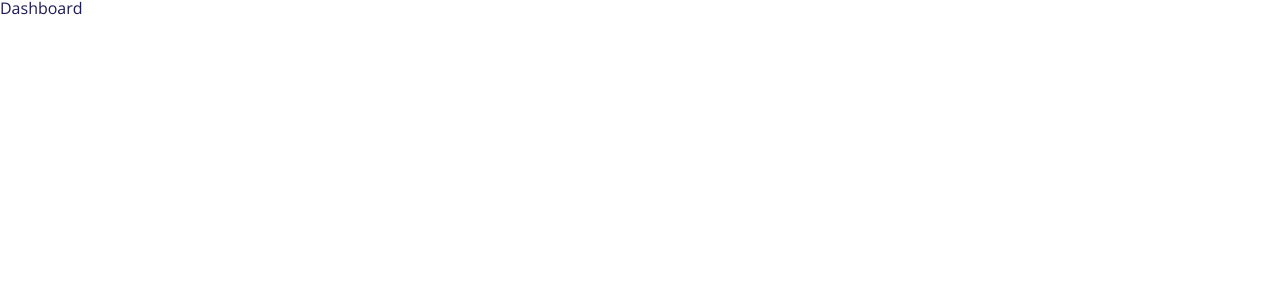
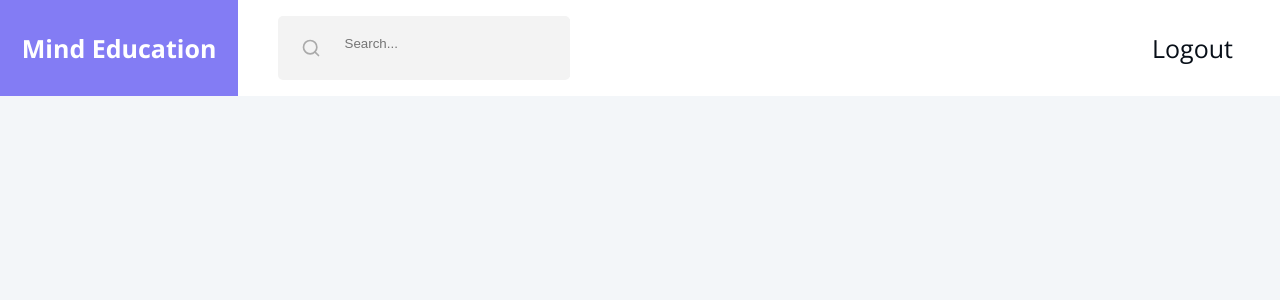
Before and after one commit to Fabricio-valadares/front_end_case_one, a React (Create React App) app: page /dashboard in a window 1280 px wide. Shown: the top 300 px of the page. Built offline with nearby package versions, Linux system fonts and the light colour scheme.

Commit message:
feature: header desktop

```diff
--- a/package.json
+++ b/package.json
@@ -15,6 +15,7 @@
     "axios": "^0.21.1",
     "react": "^17.0.2",
     "react-dom": "^17.0.2",
+    "react-icons": "^4.2.0",
     "react-router-dom": "^5.2.0",
     "react-scripts": "4.0.3",
     "styled-components": "^5.3.0",
--- a/src/components/Backgound/style.ts
+++ b/src/components/Backgound/style.ts
@@ -1,4 +1,4 @@
-import styled from "styled-components"
+import styled from "styled-components";
 
 export const Container = styled.div`
   width: 100%;
@@ -8,5 +8,4 @@ export const Container = styled.div`
   filter: brightness(0.4);
   background-position: center 15%;
   background-size: cover;
-
 `;
--- /dev/null
+++ b/src/components/Header/index.tsx
@@ -0,0 +1,29 @@
+import {
+  Container,
+  FieldSearch,
+  DivIcon,
+  DivContainer,
+  Logo,
+  Search,
+  Logout,
+} from "./style";
+import { FiSearch } from "react-icons/fi";
+
+const Header = () => {
+  return (
+    <Container>
+      <DivContainer>
+        <Logo>Mind Education</Logo>
+        <FieldSearch>
+          <DivIcon>
+            <FiSearch color="#AAAAAA" size={20} />
+          </DivIcon>
+          <Search placeholder="Search..."></Search>
+        </FieldSearch>
+      </DivContainer>
+      <Logout>Logout</Logout>
+    </Container>
+  );
+};
+
+export { Header };
--- /dev/null
+++ b/src/components/Header/style.ts
@@ -0,0 +1,77 @@
+import styled from "styled-components";
+
+export const Container = styled.header`
+  width: 100%;
+  height: 12vh;
+
+  background-color: #fff;
+  display: flex;
+  justify-content: space-between;
+  align-items: center;
+`;
+
+export const DivContainer = styled.div`
+  width: 60%;
+  height: 12vh;
+
+  display: flex;
+  align-items: center;
+`;
+
+export const Logo = styled.div`
+  width: 31%;
+  height: 12vh;
+  background-color: #837cf4;
+  color: #fff;
+  font-weight: bold;
+  font-size: 25px;
+
+  display: flex;
+  justify-content: center;
+  align-items: center;
+`;
+
+export const Search = styled.input`
+  width: 100%;
+  height: 7vh;
+  border: none;
+  outline: none;
+  background-color: #f3f3f3;
+
+  &::placeholder {
+    position: absolute;
+    left: 0;
+    top: 17px;
+  }
+`;
+
+export const Logout = styled.div`
+  color: #080f18;
+  width: 10%;
+  height: 10vh;
+  font-weight: 400;
+  font-size: 25px;
+
+  display: flex;
+  align-items: center;
+`;
+
+export const FieldSearch = styled.div`
+  width: 38%;
+  height: 8vh;
+  margin-left: 40px;
+  display: flex;
+  align-items: center;
+  justify-content: space-between;
+  background-color: #f3f3f3;
+  border-radius: 5px;
+`;
+
+export const DivIcon = styled.div`
+  width: 30%;
+  height: 8vh;
+
+  display: flex;
+  align-items: center;
+  justify-content: center;
+`;
--- a/src/pages/Dashboard/index.tsx
+++ b/src/pages/Dashboard/index.tsx
@@ -1,5 +1,12 @@
+import { Header } from "../../components/Header";
+import { Container } from "./style";
+
 const Dashboard = () => {
-    return <div>Dashboard</div>
-}
+  return (
+    <Container>
+      <Header />
+    </Container>
+  );
+};
 
-export { Dashboard }
+export { Dashboard };
--- a/src/pages/Dashboard/style.ts
+++ b/src/pages/Dashboard/style.ts
@@ -1,3 +1,7 @@
-import styled from "styled-components"
+import styled from "styled-components";
 
-export const Container = styled.main``;
+export const Container = styled.main`
+  width: 100vw;
+  height: 100vh;
+  background-color: #f3f6f9;
+`;
```
Also changed, not shown: 1 other file (tests, documents, lock files or other folders). Lines whose indentation alone changed are shown as unchanged.
